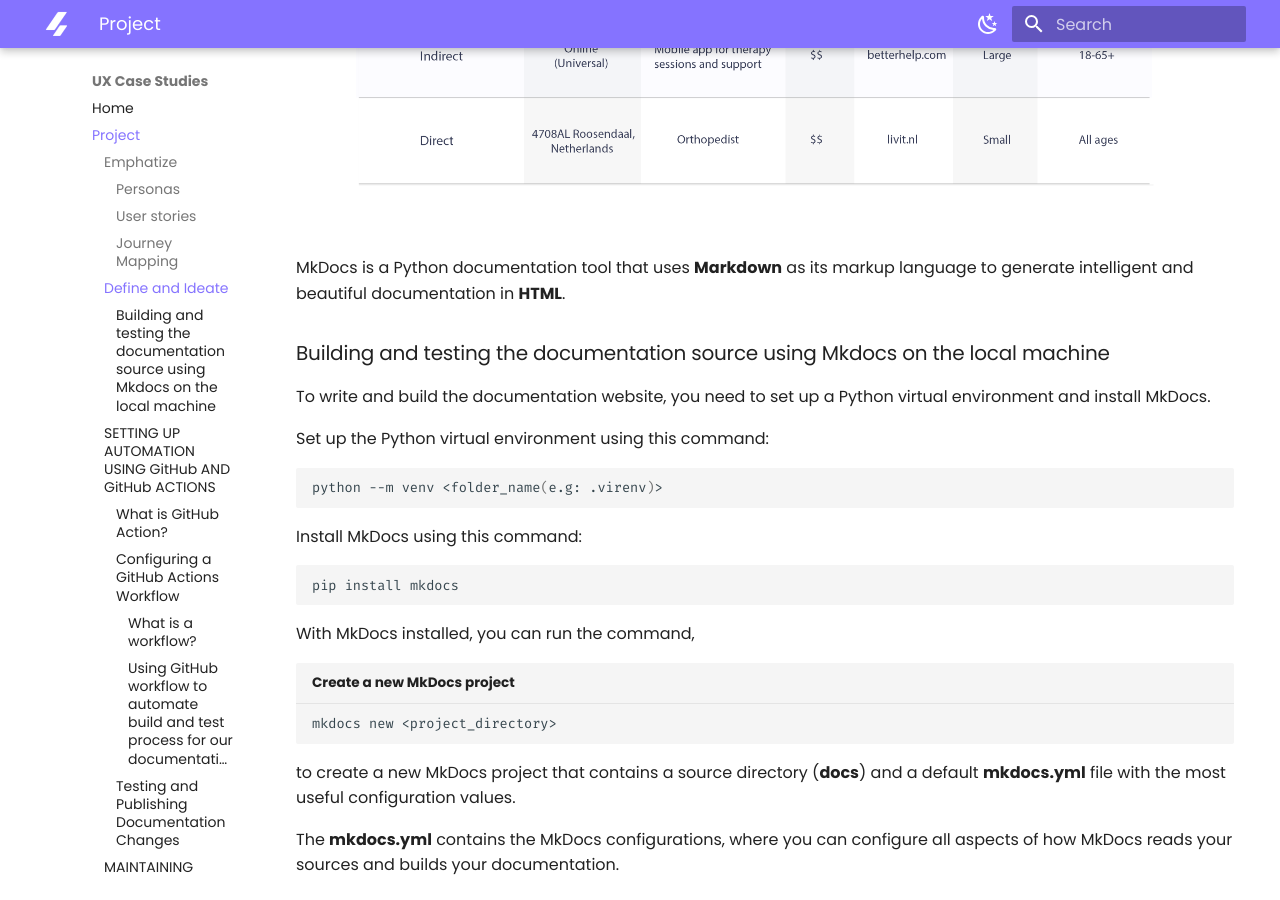
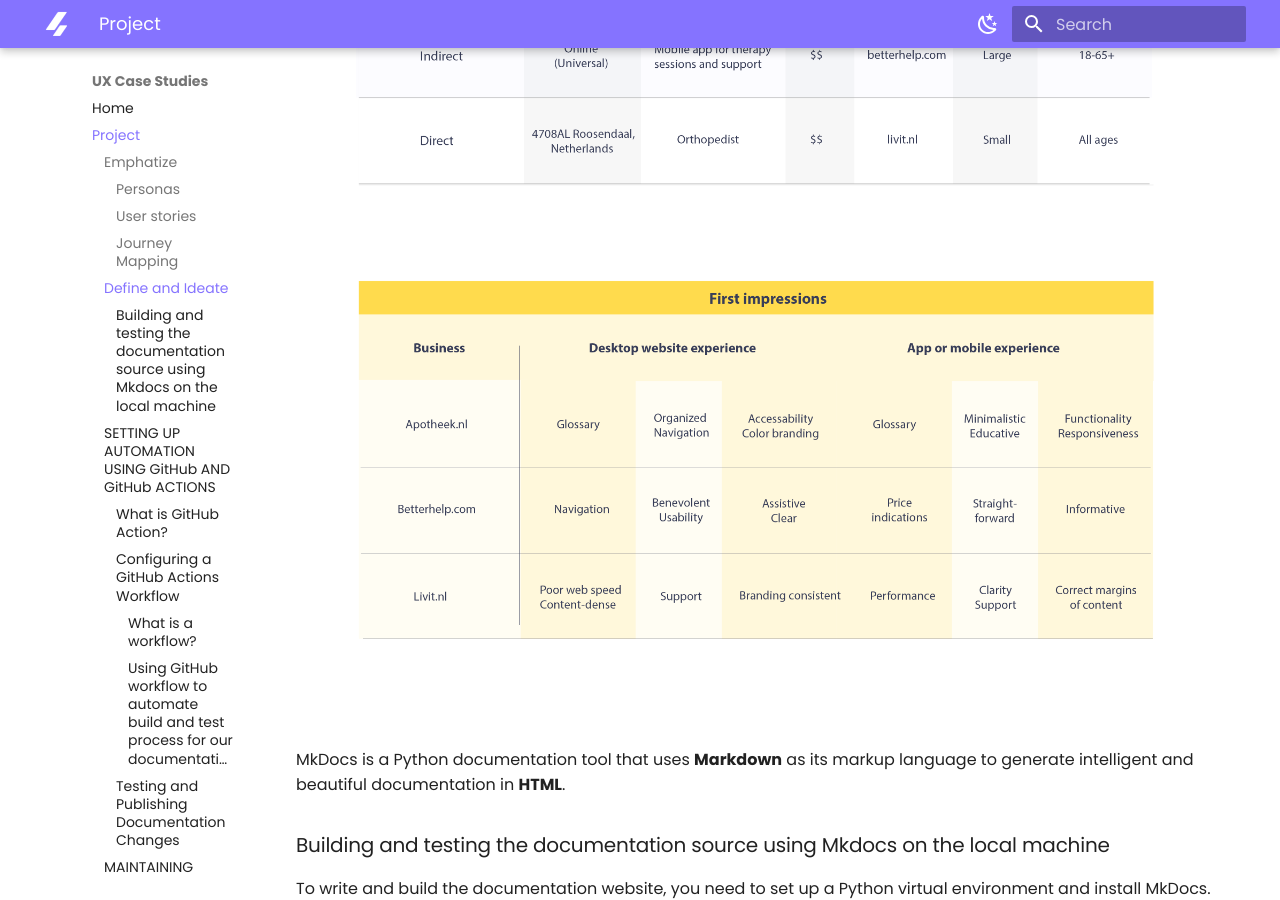
Before and after one commit to divstackio/docs-study, an MkDocs documentation site: the page built from docs/project.md, in a window 1280 px wide and 900 px high, scrolled down 5879 px. Built offline with MkDocs 1.6.1 and Material for MkDocs 9.7.7, drawn with Linux system fonts in a browser that asks for light colours.

Commit message:
Update project.md

```diff
--- a/docs/project.md
+++ b/docs/project.md
@@ -122,6 +122,9 @@
 
 
 <img src="https://raw.githubusercontent.com/divstackio/docs-study/main/docs/img/competitive-audit.png">
+<img src="https://raw.githubusercontent.com/divstackio/docs-study/main/docs/img/competitive-audit2.png">
+
+
 
 
 MkDocs is a Python documentation tool that uses **Markdown** as its
```
